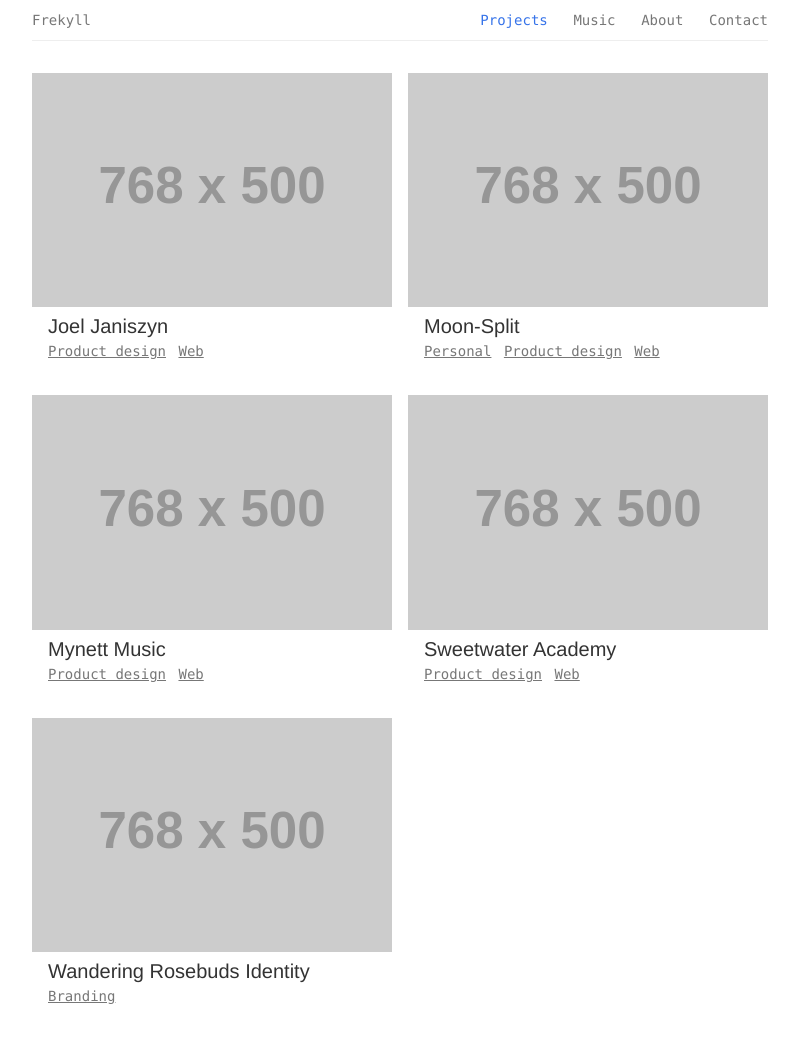
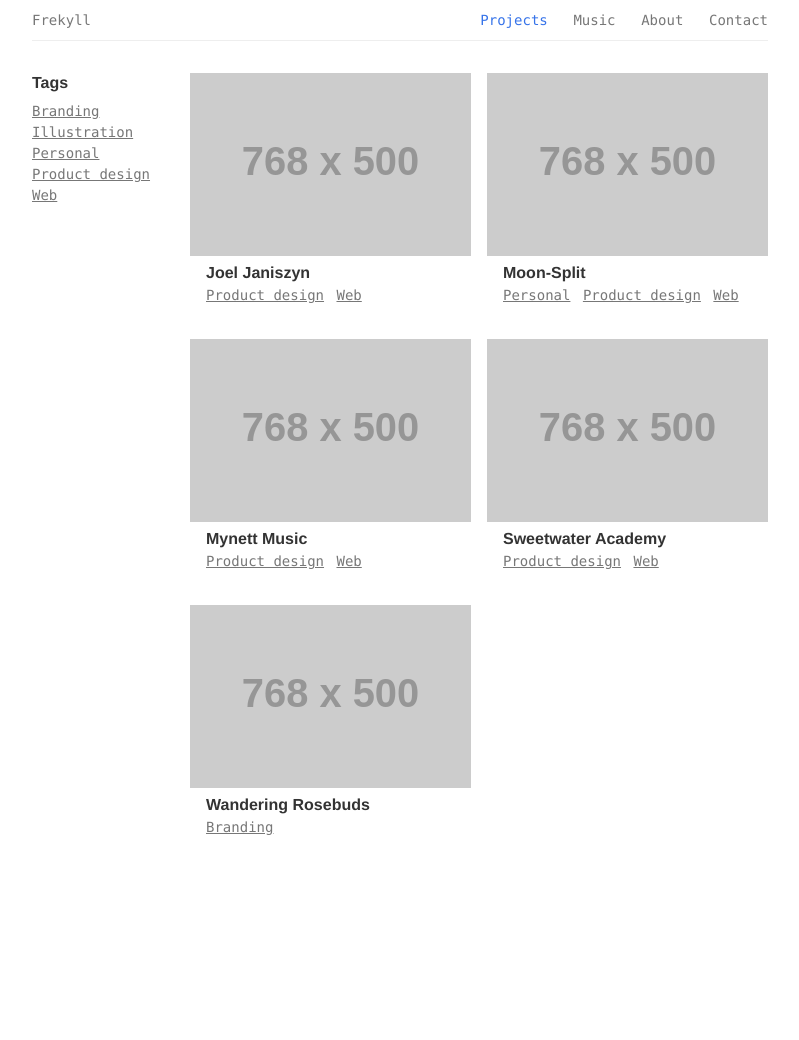
Before and after one commit to frekyll/frekyll, a Jekyll site: the page built from projects.html, in a window 1280 px wide. Shown: the whole page, without its empty margins (240-1039 px from the left). Built offline with Jekyll 4.4.1, drawn with Linux system fonts in a browser that asks for light colours; after the commit the page ends 900 px from its top, so only the background shows below that.

Commit message:
Build tag list component

```diff
--- a/_data/projects.yml
+++ b/_data/projects.yml
@@ -38,7 +38,7 @@
     - Product design
     - Web
 
-- title: Wandering Rosebuds Identity
+- title: Wandering Rosebuds
   description: >
     Logo for Fort Wayne retail start-up
   client: Wandering Rosebuds
--- a/_sass/_components.scss
+++ b/_sass/_components.scss
@@ -21,7 +21,7 @@
   color: $blue;
 }
 
-.column {
+.grid {
   display: flex;
   flex-wrap: wrap;
 }
@@ -44,7 +44,8 @@
 }
 
 .project-title-small {
-  font-size: $font-size-4;
+  font-size: $font-size-5;
+  font-weight: bold;
 }
 
 .tag {
@@ -52,10 +53,22 @@
   font-family: $font-family-monospace;
   font-size: $font-size-6;
   margin-right: 0.5rem;
+  white-space: nowrap;
 }
 
 .tag:hover {
   color: $blue;
+}
+
+.tag-list {
+  margin-bottom: 2rem;
+  padding-right: 1rem;
+  padding-left: 1rem;
+}
+
+.tag-list-title {
+  font-size: $font-size-5;
+  margin-bottom: 0.5rem;
 }
 
 @media (min-width: $breakpoint-lg) {
@@ -64,15 +77,26 @@
     padding-right: 1rem;
   }
 
-  .column-half {
+  .grid-column {
     width: 50%;
   }
 
-  .column-half:nth-of-type(odd) {
+  .grid-column:nth-of-type(odd) {
     padding-right: 0.5rem;
   }
 
-  .column-half:nth-of-type(even) {
+  .grid-column:nth-of-type(even) {
     padding-left: 0.5rem;
   }
+
+  .tag-list {
+    float: left;
+    margin-bottom: 0;
+    padding-left: 0;
+    padding-right: 2rem;
+  }
+
+  .tag-list .tag {
+    display: block;
+  }
 }
--- a/projects.html
+++ b/projects.html
@@ -5,9 +5,16 @@ title: Projects
 
 {% include navigation.html %}
 
-<div class="column">
+<div class="tag-list">
+  <h4 class="tag-list-title">{{ site.data.tags.title }}</h4>
+  {% for tag in site.data.tags.items %}
+  <a class="tag" href="{{ tag.url }}">{{ tag.title }}</a>
+  {% endfor %}
+</div>
+
+<div class="grid">
   {% for project in site.data.projects %}
-  <div class="column-half">
+  <div class="grid-column">
     <div class="project">
       <a class="project-image"
          href="projects/{{ project.title | split: " " | join: '-' | downcase }}">
@@ -24,5 +31,5 @@ title: Projects
       </div>
     </div>
   </div>
-{% endfor %}
+  {% endfor %}
 </div>
```
Also changed, not shown: _data/tags.yml (+12 -10 lines).
